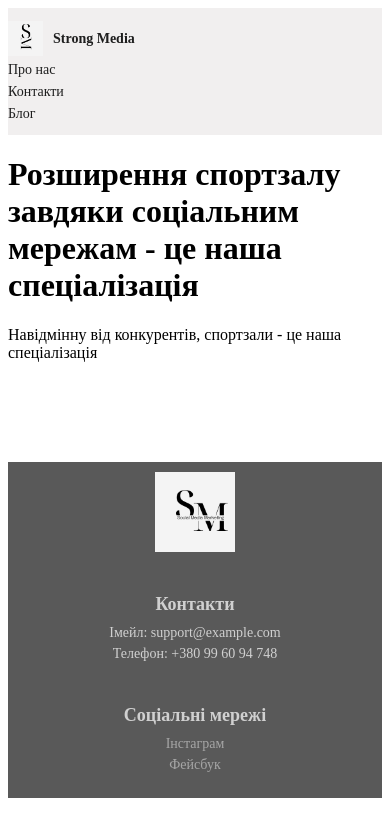
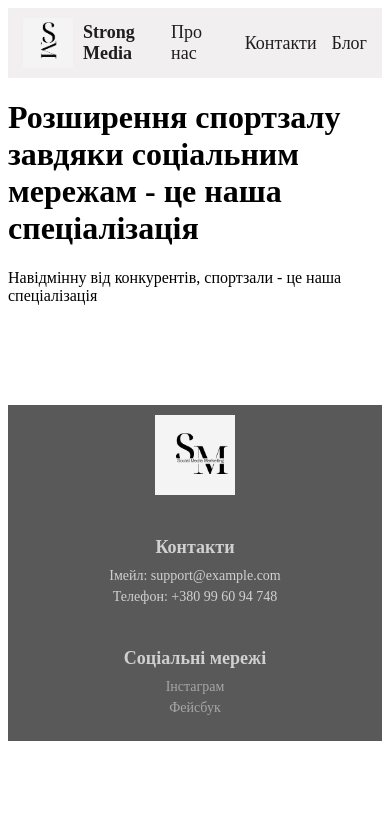
Before and after one commit to DdosTheDeveloper/DdosTheDeveloper.github.io, a plain HTML site: page index.html in a window 390 px wide. Drawn offline with Linux system fonts and the light colour scheme.

Commit message:
Add files via upload

```diff
--- a/menu.css
+++ b/menu.css
@@ -1,4 +1,3 @@
-/* Загальні стилі для меню */
 .top-menu {
     position: relative;
     top: 0;
@@ -6,121 +5,58 @@
     width: 100%;
     background-color: #F1EFEF;
     padding: 10px 0;
-    z-index: 1000; /* Меню залишається на передньому плані */
+    z-index: 1000; /* Ensure the menu stays on top of other content */
 }
 
-/* Стилі для елементів меню */
+/* Menu Items */
 .top-menu ul {
     list-style: none;
     margin: 0;
     padding: 0;
     display: flex;
-    justify-content: space-between; /* Менше місця між елементами */
-    align-items: center;
-    flex-wrap: wrap; /* Дозволяє елементам переноситися на наступний рядок на маленьких екранах */
+    justify-content: flex-start; /* Center items horizontally */
+    align-items: center; /* Vertically align items if necessary */
+    height: 100%; /* Ensure the items fill the height of the menu */
 }
 
-/* Стилі для кожного елементу меню */
+/* Menu list items */
 .top-menu li {
-    margin: 0 15px; /* Відстань між елементами */
-    display: flex;
-    align-items: center; /* Вирівнюємо елементи по вертикалі */
+    margin: 0 15px; /* You can adjust the margin between the items here */
+    display: flex; /* Ensure the list items align properly */
+    align-items: center; /* Vertically align contents inside each item */
 }
 
-/* Стилі для посилань в меню */
+/* Link styles */
 .top-menu a {
     text-decoration: none;
     color: #1E1E1E;
-    font-size: 18px; /* Розмір шрифтів */
-    display: flex;
-    align-items: center; /* Вирівнюємо текст і логотип */
+    font-size: 18px;
+    display: flex; /* Align logo and text inline */
+    align-items: center; /* Center logo and text vertically */
 }
 
-/* Стилі для логотипу */
+.top-menu li:last-child {
+    margin-left: auto; /* This will push the last menu item (Blog) to the right */
+}
+
+/* Logo and text wrapper */
 .logo-text-wrapper {
     display: flex;
-    align-items: center;
+    align-items: center; /* Center text with the logo */
 }
 
 .logo {
-    width: 50px;
+    width: 50px; /* Adjust the size of the logo */
     height: auto;
-    margin-right: 10px;
+    margin-right: 10px; /* Space between logo and text */
 }
 
 .logo-text {
-    font-size: 18px;
+    font-size: 18px; /* Match font size to the menu links */
     font-weight: bold;
-    color: #1E1E1E;
+    color: #1E1E1E; /* Ensure consistent color */
 }
 
-/* Говер-ефект для посилань */
 .top-menu a:hover {
-    color: #595959;
+    color: #595959; /* Adjust hover effect */
 }
-
-/* Адаптивні стилі для мобільних пристроїв (екрани менше 768px) */
-@media (max-width: 768px) {
-    /* Менший розмір шрифтів для мобільних пристроїв */
-    .top-menu a {
-        font-size: 16px; /* Зменшуємо шрифт на мобільних */
-    }
-
-    .logo {
-        width: 40px; /* Менший логотип */
-    }
-
-    .logo-text {
-        font-size: 16px; /* Менший текст логотипу */
-    }
-
-    /* Меню буде розкладено вертикально */
-    .top-menu ul {
-        flex-direction: column;
-        align-items: flex-start; /* Вирівнюємо пункти меню по лівому краю */
-    }
-
-    /* Відстань між пунктами меню зменшується */
-    .top-menu li {
-        margin: 5px 0;
-    }
-
-    /* Додаємо відступи для меню */
-    .top-menu {
-        padding: 15px 0;
-    }
-
-    /* Зменшуємо ширину меню */
-    .top-menu ul {
-        width: 100%;
-    }
-}
-
-/* Для дуже малих екранів (екрани менше 480px) */
-@media (max-width: 480px) {
-    /* Зменшуємо шрифт і логотип ще більше */
-    .top-menu a {
-        font-size: 14px; /* Ще менший розмір шрифтів */
-    }
-
-    .logo {
-        width: 35px; /* Логотип ще менший */
-    }
-
-    .logo-text {
-        font-size: 14px; /* Текст логотипу також зменшується */
-    }
-
-    .top-menu ul {
-        padding-left: 0; /* Забираємо відступ зліва */
-    }
-
-    .top-menu li {
-        margin: 3px 0; /* Зменшуємо відстань між пунктами */
-    }
-
-    /* Зменшуємо відступи для маленьких екранів */
-    .top-menu {
-        padding: 10px 0;
-    }
-}
--- a/menu.js
+++ b/menu.js
@@ -22,11 +22,18 @@ const articles = {
 // Головна функція створення меню
 export function createTopMenu() {
   document.addEventListener("DOMContentLoaded", function () {
+    // Перевіряємо, чи меню вже існує, щоб не додавати його повторно
+    if (!document.querySelector('.top-menu')) {
       document.body.insertAdjacentHTML(
         "afterbegin",
         `
         <div class="top-menu">
-        <ul>
+          <div class="menu-toggle" id="menu-toggle">
+            <span class="bar"></span>
+            <span class="bar"></span>
+            <span class="bar"></span>
+          </div>
+          <ul id="menu-list">
             <li class="logo-item">
               <a href="#" data-page="home">
                 <div class="logo-text-wrapper">
@@ -42,6 +49,15 @@ export function createTopMenu() {
         </div>
         `
       );
+    }
+
+    // Обробник для відкриття/закриття меню
+    const menuToggle = document.getElementById("menu-toggle");
+    const topMenu = document.querySelector(".top-menu");
+
+    menuToggle.addEventListener("click", function () {
+      topMenu.classList.toggle("active");
+    });
 
     const menuLinks = document.querySelectorAll(".top-menu a");
     menuLinks.forEach((link) => {
```
Also changed, not shown: index.html (+2 -0 lines). Lines whose indentation alone changed are shown as unchanged.
